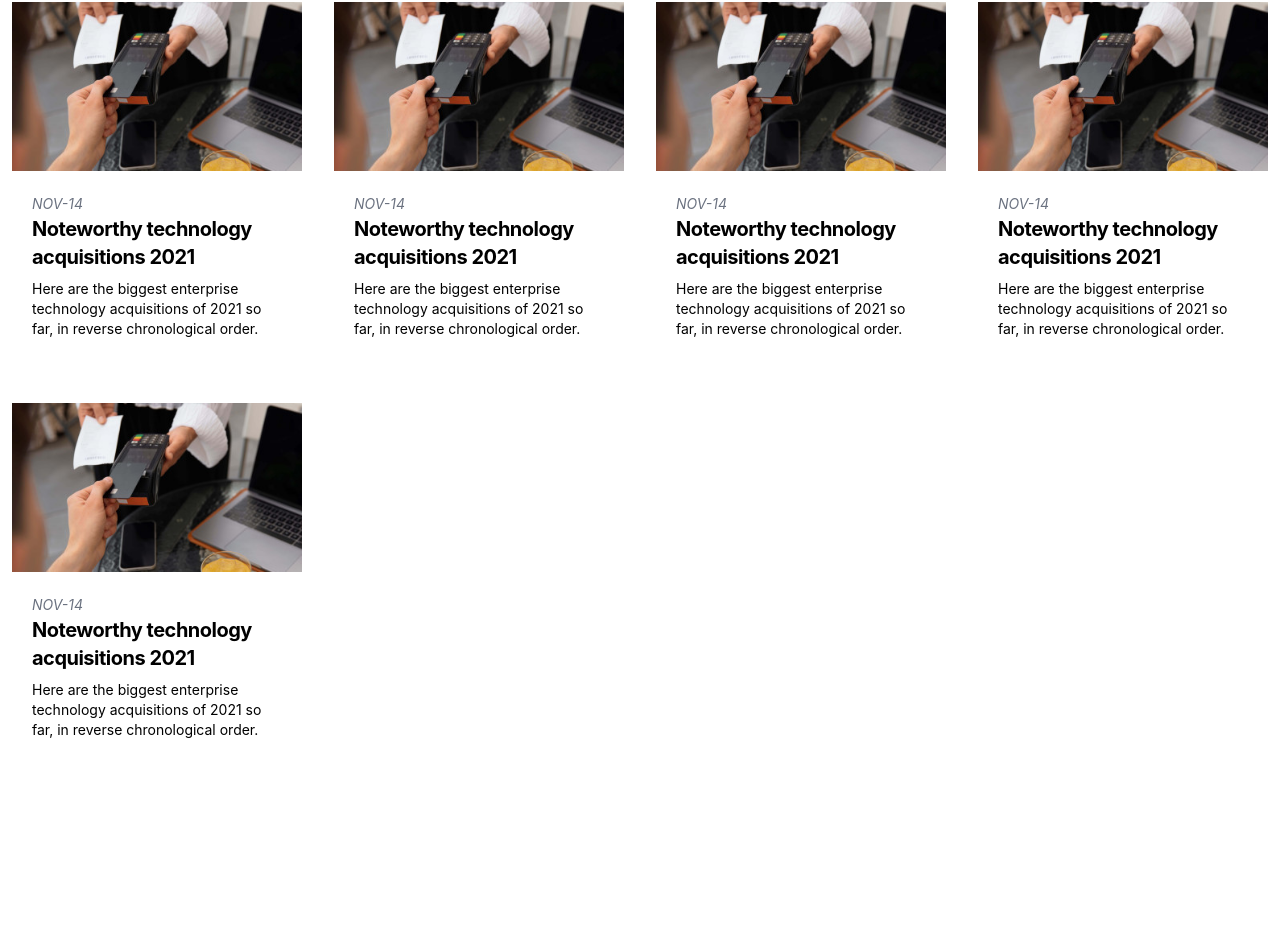
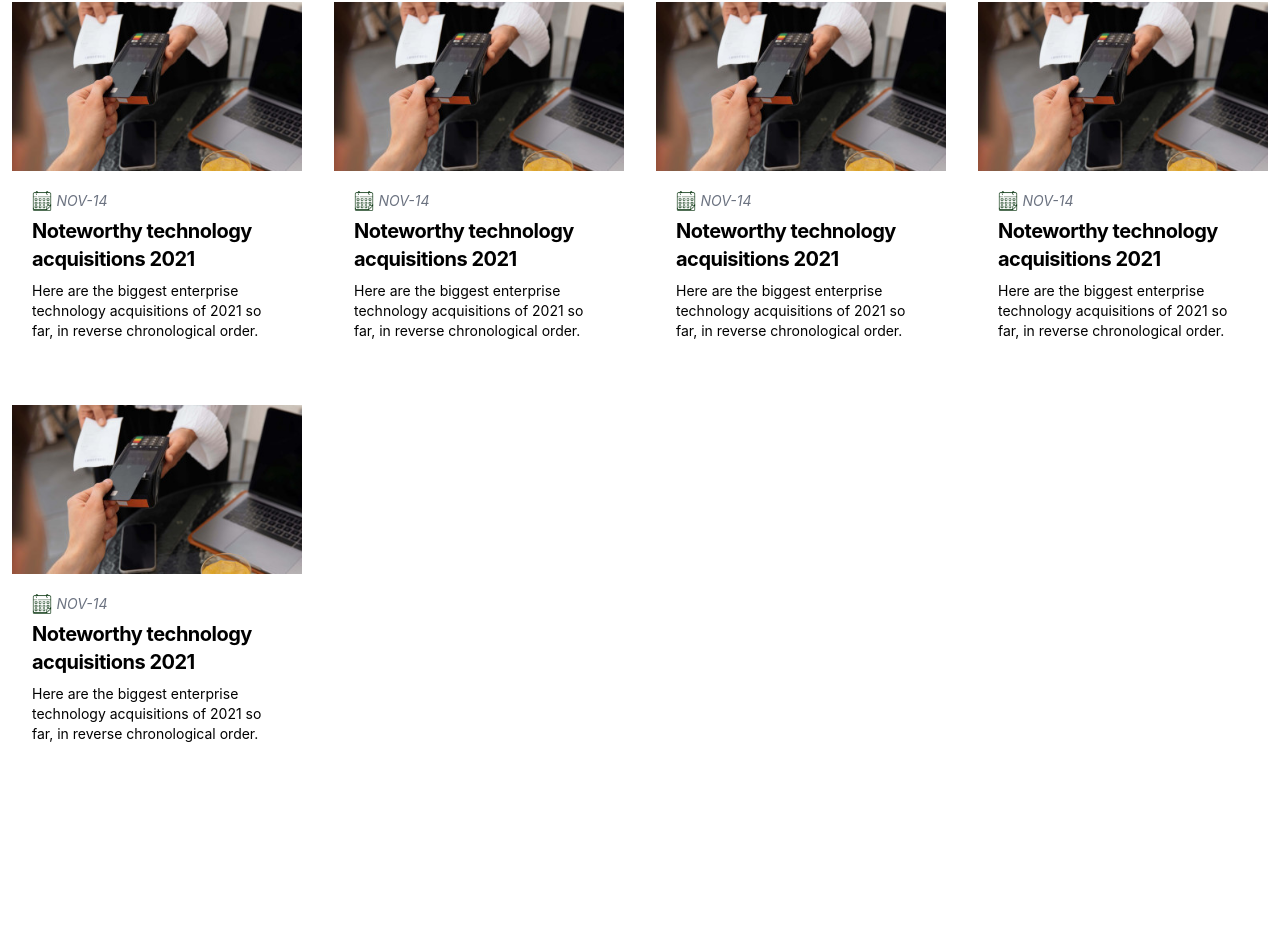
Before and after one commit to Hackeur2002/_APP, a React (Create React App) app: page / in a window 1280 px wide. Shown: the part 1008-1960 px from the top of the page. Built offline with nearby package versions, Linux system fonts and the light colour scheme; what tailwindcss-animated would draw is missing.

Commit message:
Version 1.003

```diff
--- a/src/public_pages/homepage/Components/Actualite.js
+++ b/src/public_pages/homepage/Components/Actualite.js
@@ -1,6 +1,7 @@
 import React from 'react';
 import actuimg from '../Images/actuessai.jpg'
 import { ActualitesLists } from '../../../NoSQL';
+import cal from '../Images/calendrier.png'
 
 function Actualite(props) {
     return (
@@ -16,7 +17,12 @@ function Actualite(props) {
                                 <img src={actuimg} alt="" />
                             </a>
                             <div className="p-5">
-                                <p><span className='text-gray-500 text-sm'><i>{al.date}</i></span></p>
+                                <p>
+                                    <span className='inline-flex'>
+                                        <img className='w-5 h-5' src={cal} />&nbsp;
+                                        <span className='text-gray-500 text-sm'><i>{al.date}</i></span>
+                                    </span>
+                                </p>
                                 <a href="#">
                                     <h5 className="mb-2 text-xl font-bold tracking-tight text-black-900 dark:text-white">{al.titre}</h5>
                                 </a>
--- a/src/public_pages/homepage/Components/banniere.js
+++ b/src/public_pages/homepage/Components/banniere.js
@@ -16,7 +16,7 @@ function banniere() {
                             <path stroke="currentColor" strokeLinecap="round" strokeLinejoin="round" strokeWidth="2" d="M1 5h12m0 0L9 1m4 4L9 9"/>
                         </svg>
                     </a>
-                    <a href="#" className="inline-flex justify-center hover:text-gray-900 items-center py-3 px-5 sm:ms-4 text-base font-medium text-center text-white rounded-lg border border-white hover:bg-gray-100 focus:ring-4 focus:ring-gray-400">
+                    <a href="/aide" className="inline-flex justify-center hover:text-gray-900 items-center py-3 px-5 sm:ms-4 text-base font-medium text-center text-white rounded-lg border border-white hover:bg-gray-100 focus:ring-4 focus:ring-gray-400">
                         Qui peut m'aider ?
                     </a>
                 </div>
```
Also changed, not shown: src/public_pages/homepage/Images/calendrier.png (added).
